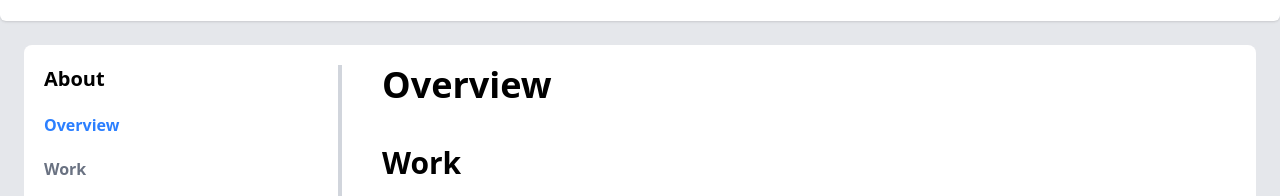
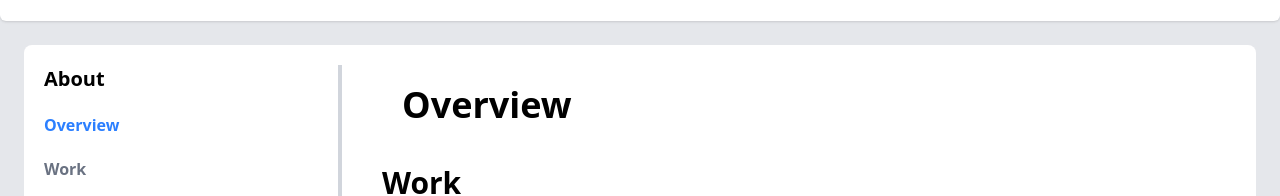
Before and after one commit to aayushk18/iTalk--Social-Networking-App, a React (Vite) app: page /profile/about/overview in a window 1280 px wide. Shown: the part 735-931 px from the top of the page. Built offline with nearby package versions, Linux system fonts and the light colour scheme.

Commit message:
Update Overview.jsx

```diff
--- a/src/assets/components/other/about/Overview.jsx
+++ b/src/assets/components/other/about/Overview.jsx
@@ -7,7 +7,7 @@ import BasicInfo from './BasicInfo'
 const Overview = () => {
     return (
         <div >
-            <div className='font-semibold text-4xl mb-10'>Overview</div>
+            <div className='font-semibold text-4xl mb-10 m-5'>Overview</div>
             <div>
 
                 <Work />
```
